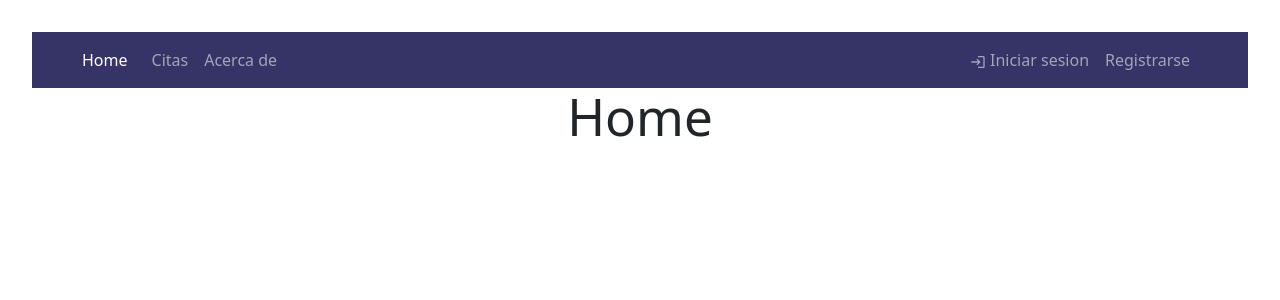
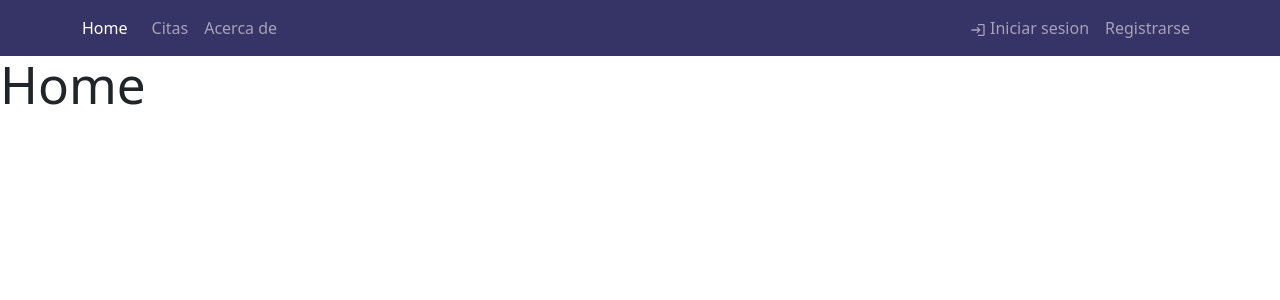
Before and after one commit to fran1893/dentalClinicFrontend, a React (Vite) app: page / in a window 1280 px wide. Shown: the top 300 px of the page. Built offline with nearby package versions, Linux system fonts and the light colour scheme.

Commit message:
Update styles for header and admin views

```diff
--- a/src/components/header/Header.jsx
+++ b/src/components/header/Header.jsx
@@ -8,7 +8,6 @@ import {
   MdOutlineLogout,
   MdOutlineLogin,
 } from "react-icons/md";
-import { FaUserCircle } from "react-icons/fa";
 import Container from "react-bootstrap/Container";
 import Nav from "react-bootstrap/Nav";
 import Navbar from "react-bootstrap/Navbar";
--- a/src/containers/admin/Admin.jsx
+++ b/src/containers/admin/Admin.jsx
@@ -128,7 +128,7 @@ export default function Admin() {
   return (
     <>
       {isAdmin && (
-        <>
+        <div className="container">
           <h1>Admin</h1>
           <DataListTable
             data={newDoctors(doctors)}
@@ -173,7 +173,7 @@ export default function Admin() {
             }}
             onChange={handleUsersList}
           />
-        </>
+        </div>
       )}
     </>
   );
--- a/src/custom.scss
+++ b/src/custom.scss
@@ -1,9 +1,9 @@
-#root {
-    max-width: 1280px;
-    margin: 0 auto;
-    padding: 2rem;
-    text-align: center;
-  }
+// #root {
+//     max-width: 1280px;
+//     margin: 0 auto;
+//     padding: 2rem;
+//     text-align: center;
+//   }
 
 $white: #ffffff;
 
```
